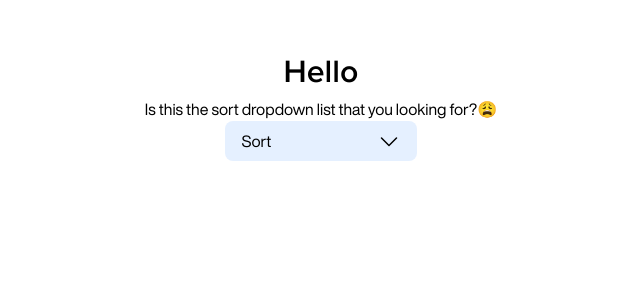
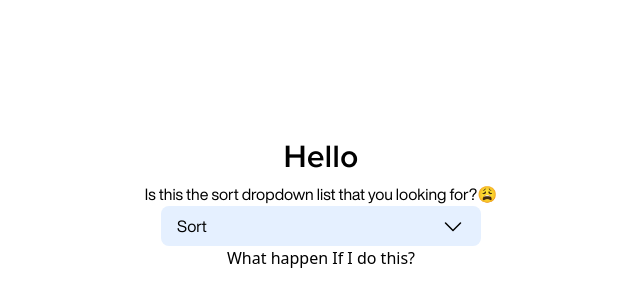
Before and after one commit to UofA-Blueprint/AlzheimerCalgary2.0, a React (Vite) app: page /SortDropdownListTestRoute in a window 1280 px wide. Shown: the part 198-504 px from the top of the page, without its empty margins (319-959 px from the left). Built offline with nearby package versions, Linux system fonts and the light colour scheme.

Commit message:
Added absolute positioning and relative sizing

```diff
--- a/src/components/SortDropdownList.tsx
+++ b/src/components/SortDropdownList.tsx
@@ -1,51 +1,63 @@
 import { useEffect, useRef, useState } from "react";
 import DropdownItem from "./DropdownItem";
-import { CaretDown } from '@phosphor-icons/react';
-
+import { CaretDown } from "@phosphor-icons/react";
 
 function SortDropdownList() {
   // Options that can be later add in
-    const items = ["Newest to Oldest", "Oldest to Newest", "Most-Least Storage", "Recently Updated"]
+  const items = [
+    "Newest to Oldest",
+    "Oldest to Newest",
+    "Most-Least Storage",
+    "Recently Updated",
+  ];
 
   // State to keep track of the currently selected option
-    const [selectedItem, setSelectedItem] = useState<string | null>(null) // useState expect either string or null var
+  const [selectedItem, setSelectedItem] = useState<string | null>(
+    null
+  ); // useState expect either string or null var
 
   // State to keep track of the menu is being open or not
-    const [open, setOpen] = useState(false)
+  const [open, setOpen] = useState(false);
 
   // Check if user click outside of the menu to close it
-    let menuRef = useRef<HTMLInputElement>(null) // Typescript like this
+  let menuRef = useRef<HTMLInputElement>(null); // Typescript like this
 
   useEffect(() => {
-        let handler = (e:any) => {
-            if(menuRef.current && !menuRef.current.contains(e.target)){
+    let handler = (e: any) => {
+      if (menuRef.current && !menuRef.current.contains(e.target)) {
         // Check menuRef.current is not null before calling .contains
-                setOpen(false)
+        setOpen(false);
       }
-        }
+    };
 
-        document.addEventListener("mousedown", handler)
+    document.addEventListener("mousedown", handler);
 
-        return() => {
+    return () => {
       // Clean up to prevent memory leaks and avoid running outdated event handlers
-            document.removeEventListener("mousedown", handler)
-        }
-    }, [])
-
-
+      document.removeEventListener("mousedown", handler);
+    };
+  }, []);
 
   return (
-        <div ref={menuRef}>
+    <div className="relative w-full" ref={menuRef}>
       {/* For the menu trigger */}
-            <div className={`cursor-pointer font-body h-10 bg-status-blue-light flex justify-between items-center px-4 py-2 ${open ? 'rounded-t-lg mb-2' : 'rounded-lg'} `} onClick={() => setOpen(!open)}>
+      <div
+        className={`w-full cursor-pointer font-body h-10 bg-status-blue-light flex justify-between items-center px-4 py-2 ${
+          open ? "rounded-t-lg mb-2" : "rounded-lg"
+        } `}
+        onClick={() => setOpen(!open)}
+      >
         Sort
-
         {/* The arrow symbol */}
-                <CaretDown size={24}/>
+        <CaretDown size={24} />
       </div>
 
       {/* For the dropdown options */}
-            <div className={`bg-status-blue-light p-4 rounded-b-lg ${open ? 'visible opacity-1' : 'invisible opacity-0'}`}>
+      <div
+        className={`bg-status-blue-light p-4 rounded-b-lg z-10 absolute w-full ${
+          open ? "visible opacity-1" : "invisible opacity-0"
+        }`}
+      >
         <div className={`flex flex-col gap-2`}>
           <ul>
             {items.map((item, index) => (
@@ -58,12 +70,13 @@ function SortDropdownList() {
             ))}
           </ul>
           {/* for fun */}
-                    <button className="border bg-primary-main text-white">Reset</button>
+          <button className="text-white border bg-primary-main">
+            Reset
+          </button>
         </div>
       </div>
     </div>
   );
-
 }
 
-export default SortDropdownList
+export default SortDropdownList;
--- a/src/routes/SortDropdownListTestRoute.tsx
+++ b/src/routes/SortDropdownListTestRoute.tsx
@@ -1,14 +1,19 @@
 import DropdownItem from "../components/DropdownItem";
 import SortDropdownList from "../components/SortDropdownList";
 
-function SortDropdownListTestRoute(){
-    return (
-        <div className="flex flex-col justify-center items-center min-h-screen">
-            <div className="text-h2">Hello</div>
-            <div className="text-body-reg">Is this the sort dropdown list that you looking for?😩</div>
-            <SortDropdownList/>
-        </div>
-    );
+function SortDropdownListTestRoute() {
+  return (
+    <div className="flex flex-col items-center justify-center min-h-screen">
+      <div className="text-h2">Hello</div>
+      <div className="text-body-reg">
+        Is this the sort dropdown list that you looking for?😩
+      </div>
+      <div className="w-1/4">
+        <SortDropdownList />
+      </div>
+      <div>What happen If I do this?</div>
+    </div>
+  );
 }
 
-export default SortDropdownListTestRoute
+export default SortDropdownListTestRoute;
```
Lines whose indentation alone changed are shown as unchanged.
